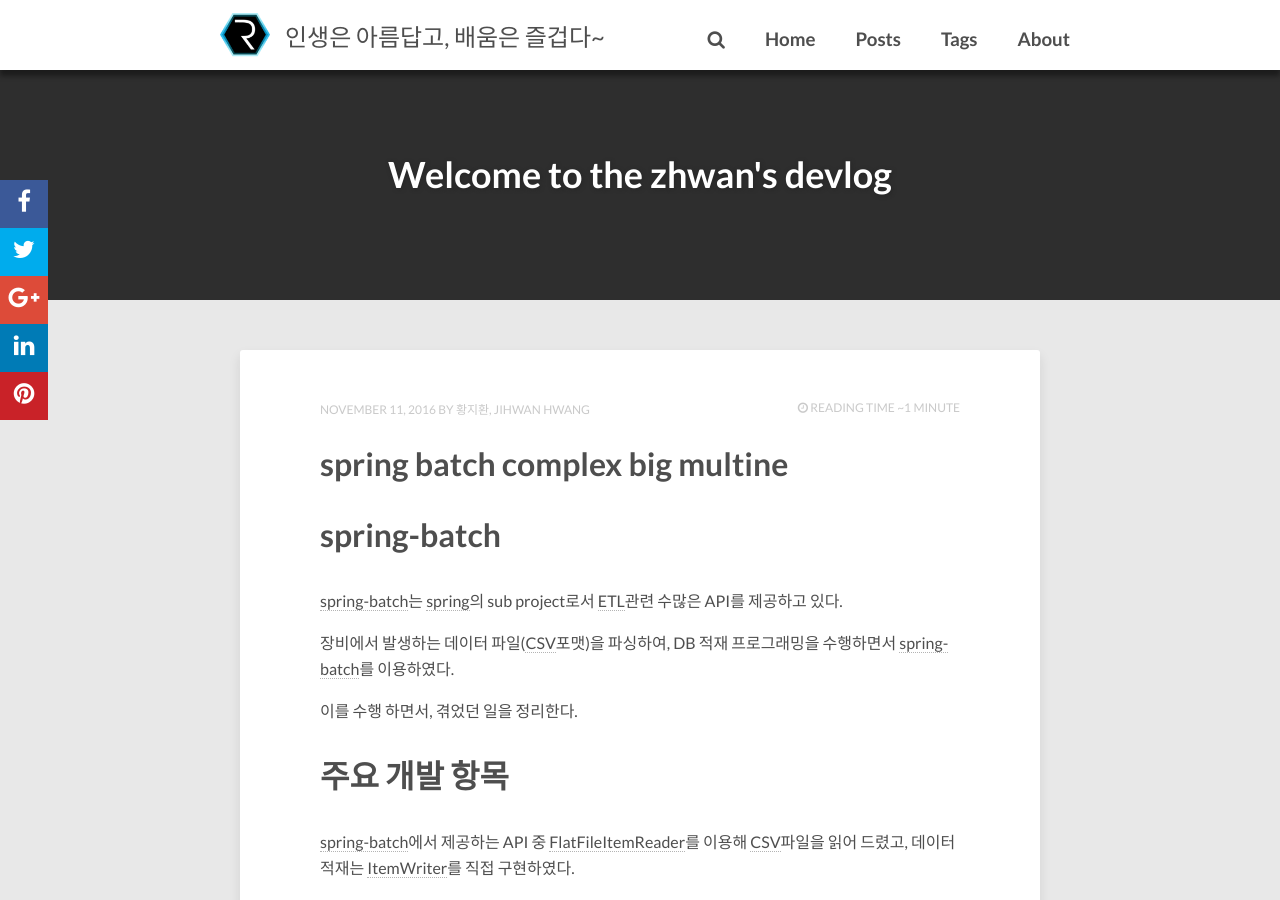
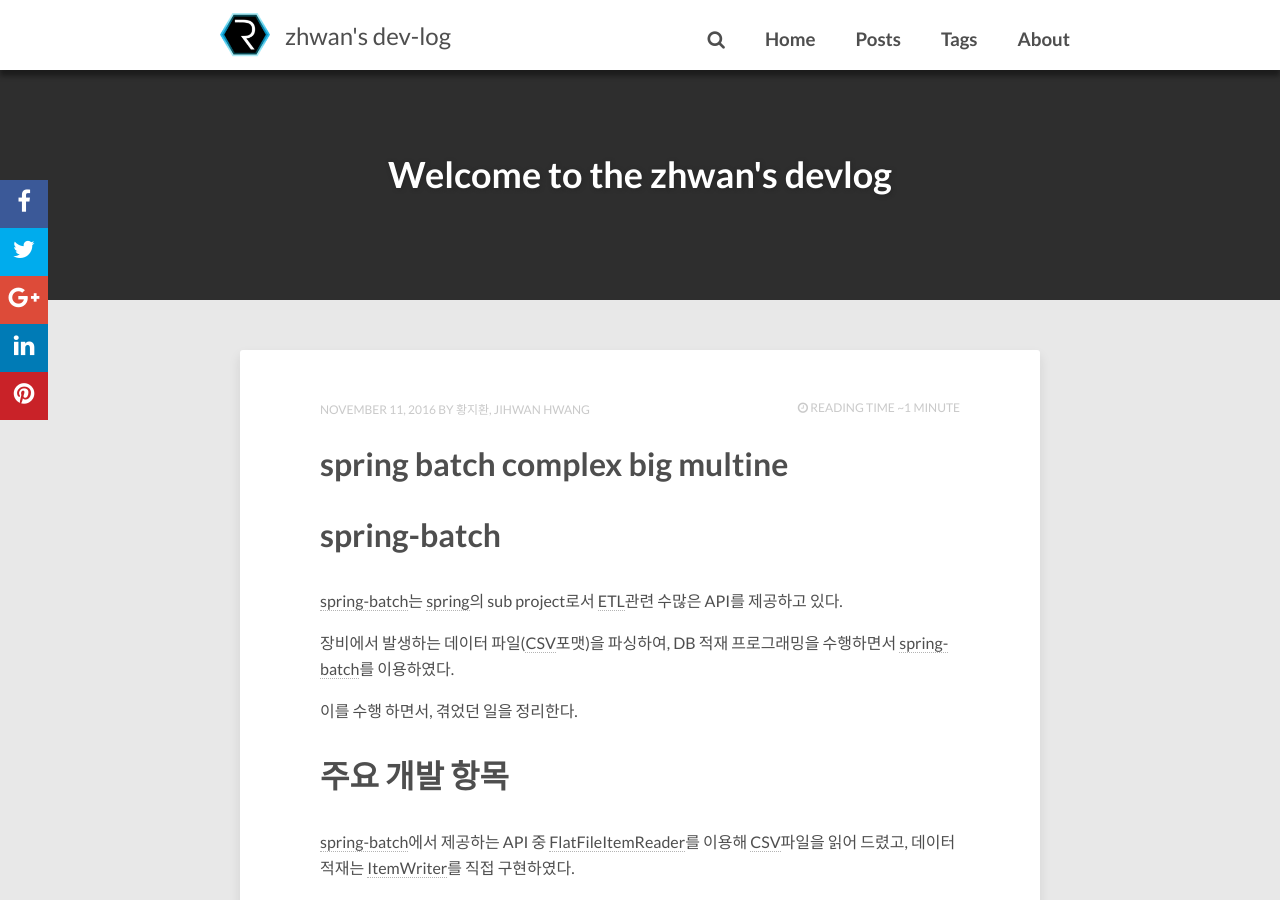
Before and after one commit to jihwan/jihwan.github.io, a Jekyll site: the page built from index.html, in a window 1280 px wide and 900 px high. Built offline with Jekyll 4.4.1, drawn with Linux system fonts in a browser that asks for light colours; nearby versions of some CDN libraries; the list of posts is cut into pages by our own code; comment, search, counter and statistics services are not loaded.

Commit message:
UPDATE : _config.yml : update title

```diff
--- a/_config.yml
+++ b/_config.yml
@@ -1,4 +1,4 @@
-title:            인생은 아름답고, 배움은 즐겁다~
+title:            zhwan's dev-log
 description:      zhwan's dev blog :)
 
 # put your disqus here
```
